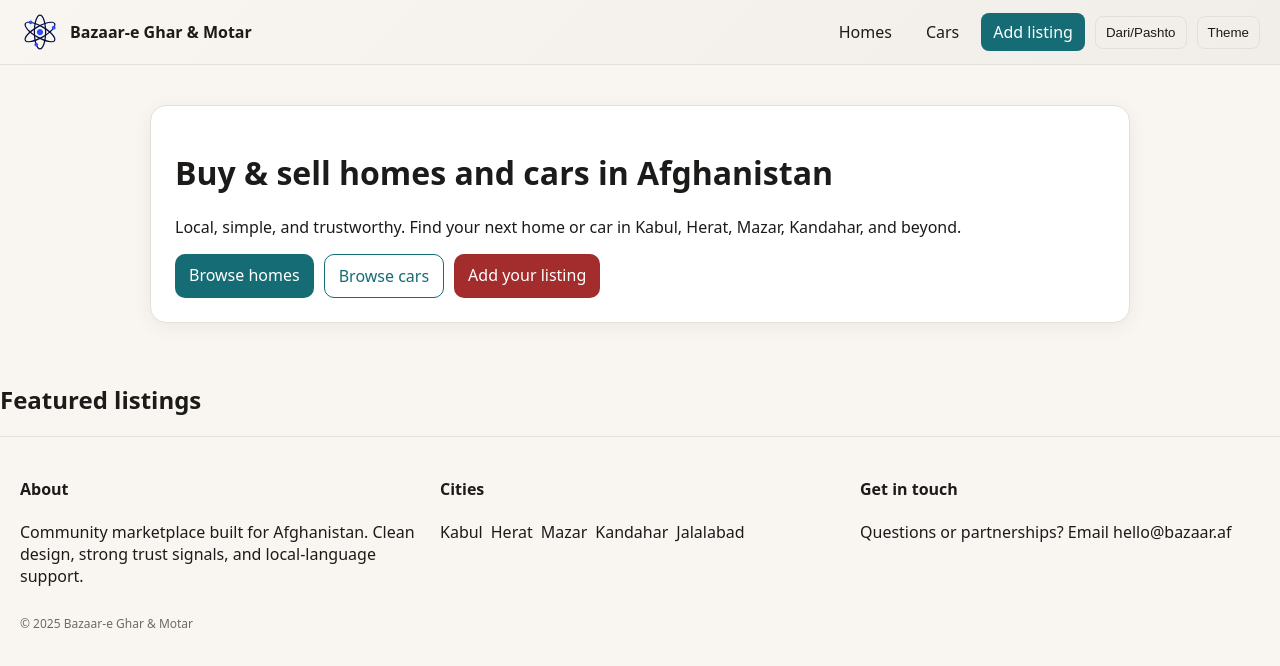
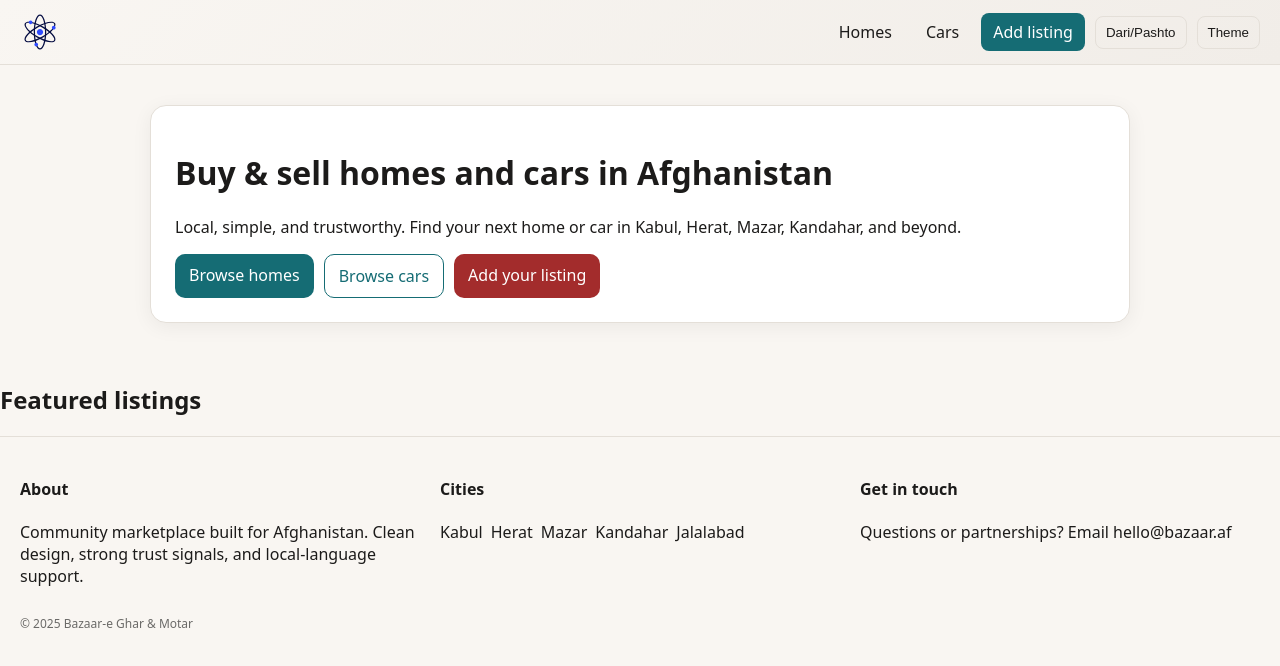
Before and after one commit to tekdukan/tekdukan-static, a plain HTML site: page index.html in a window 1280 px wide. Drawn offline with Linux system fonts and the light colour scheme; a script that the page names is missing; files whose address does not match are found by name.

Commit message:
Update index.html

```diff
--- a/index.html
+++ b/index.html
@@ -11,7 +11,7 @@
   <header class="site-header">
     <a class="brand" href="index.html">
       <img src="assets/img/logo.svg" alt="Bazaar-e Ghar & Motar" />
-      <span>Bazaar-e Ghar & Motar</span>
+      <span></span>
     </a>
     <nav class="main-nav">
       <a href="homes.html">Homes</a>
```
